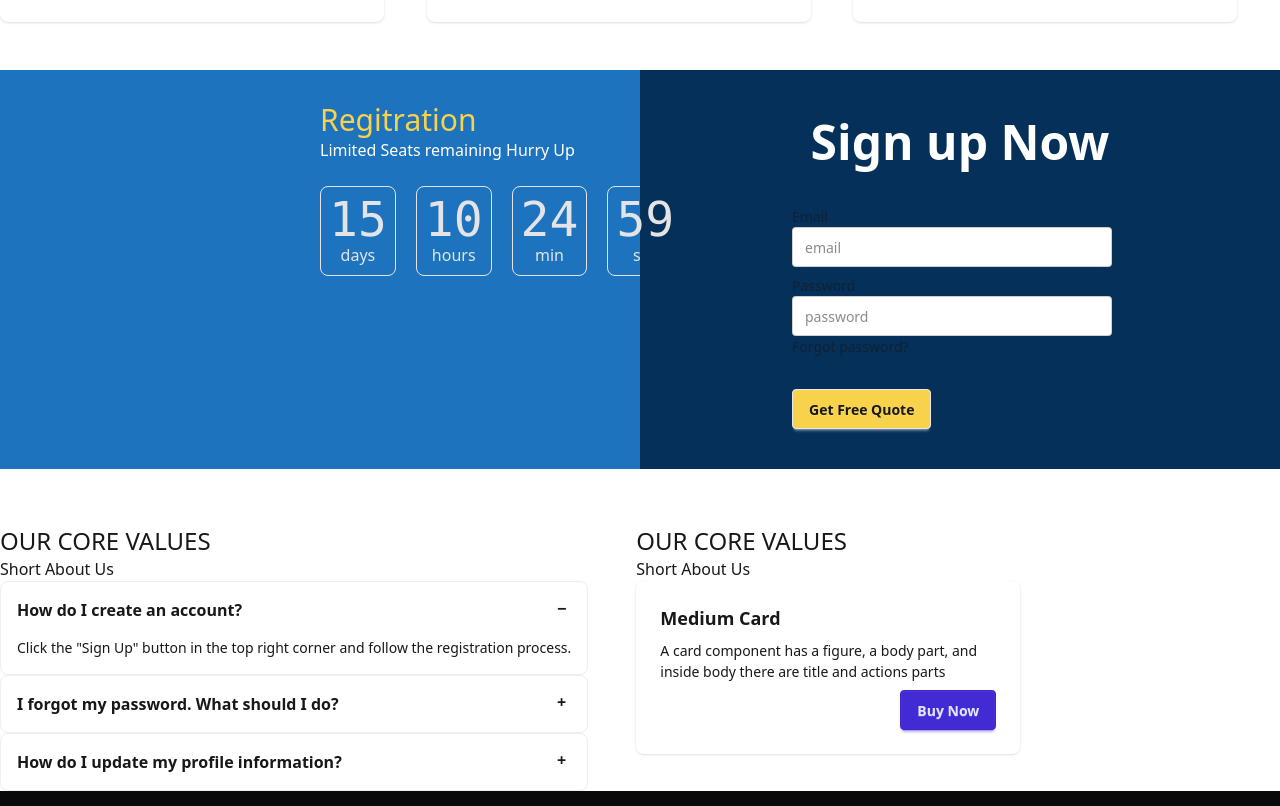
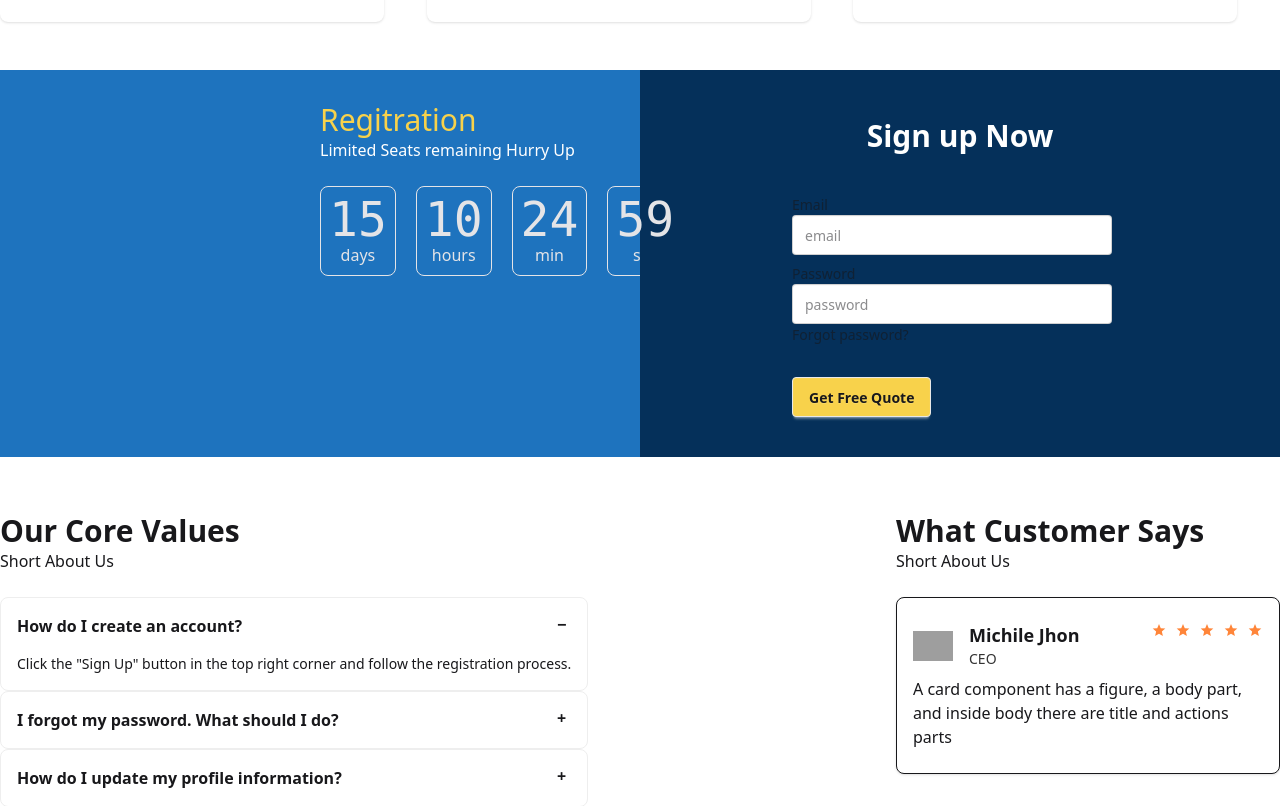
Before and after one commit to cerumiaktar/educational-website, a React (Vite) app: page / in a window 1280 px wide. Shown: the part 2329-3135 px from the top of the page. Built offline with nearby package versions, Linux system fonts and the light colour scheme; grey boxes are pictures that could not be loaded.

Commit message:
add review section

```diff
--- a/src/components/Registration/Registration.jsx
+++ b/src/components/Registration/Registration.jsx
@@ -43,7 +43,7 @@ const Registration = () => {
                     <div className="hero">
                         <div className="hero-content flex-col">
                             <div className="">
-                                <h1 className="text-5xl font-bold text-white">Sign up Now</h1>
+                                <h1 className="text-3xl font-bold text-white">Sign up Now</h1>
                             </div>
                             <div className="card w-full max-w-sm shrink-0">
                                 <form className="card-body">
--- a/src/components/Review/Review.jsx
+++ b/src/components/Review/Review.jsx
@@ -1,15 +1,15 @@
-
+import { IoMdStar } from "react-icons/io";
 
 const Review = () => {
     return (
         <div >
-            <div className="container mx-auto flex gap-12 mt-14">
+            <div className="container mx-auto flex justify-between gap-12 mt-14 mb-14">
                 <div>
                     <div>
-                        <h1 className="text-2xl">OUR CORE VALUES</h1>
+                        <h1 className="text-3xl font-bold">Our Core Values</h1>
                         <p>Short About Us</p>
                     </div>
-                    <div className="collapse collapse-plus bg-base-100 border border-base-300">
+                    <div className="collapse collapse-plus mt-6 bg-base-100 border border-base-300">
                         <input type="radio" name="my-accordion-3" defaultChecked />
                         <div className="collapse-title font-semibold">How do I create an account?</div>
                         <div className="collapse-content text-sm">Click the "Sign Up" button in the top right corner and follow the registration process.</div>
@@ -27,16 +27,28 @@ const Review = () => {
                 </div>
                 <div>
                     <div>
-                        <h1 className="text-2xl">OUR CORE VALUES</h1>
+                        <h1 className="text-3xl font-bold">What Customer Says</h1>
                         <p>Short About Us</p>
                     </div>
-                    <div className="card w-96 bg-base-100 card-md shadow-sm">
-                        <div className="card-body">
-                            <h2 className="card-title">Medium Card</h2>
+                    <div className="card w-96 bg-base-100 mt-6 card-md border shadow-sm">
+                        <div className="px-4 py-6">
+                            <div className="flex justify-between items-start mb-2">
+                                <div className="flex items-center gap-4">
+                                    <img className="w-10" src="https://i.ibb.co.com/TqT64ZhY/Ellipse-13.png" alt="" />
+                                    <div>
+                                        <h2 className="card-title">Michile Jhon</h2>
+                                        <p className="text-sm text-[#333333]">CEO</p>
+                                    </div>
+                                </div>
+                                <div className=" flex items-center gap-2 text-[#FF8539]">
+                                    <p><IoMdStar /></p>
+                                    <p><IoMdStar /></p>
+                                    <p><IoMdStar /></p>
+                                    <p><IoMdStar /></p>
+                                    <p><IoMdStar /></p>
+                                </div>
+                            </div>
                             <p>A card component has a figure, a body part, and inside body there are title and actions parts</p>
-                            <div className="justify-end card-actions">
-                                <button className="btn btn-primary">Buy Now</button>
-                            </div>
                         </div>
                     </div>
                 </div>
```
